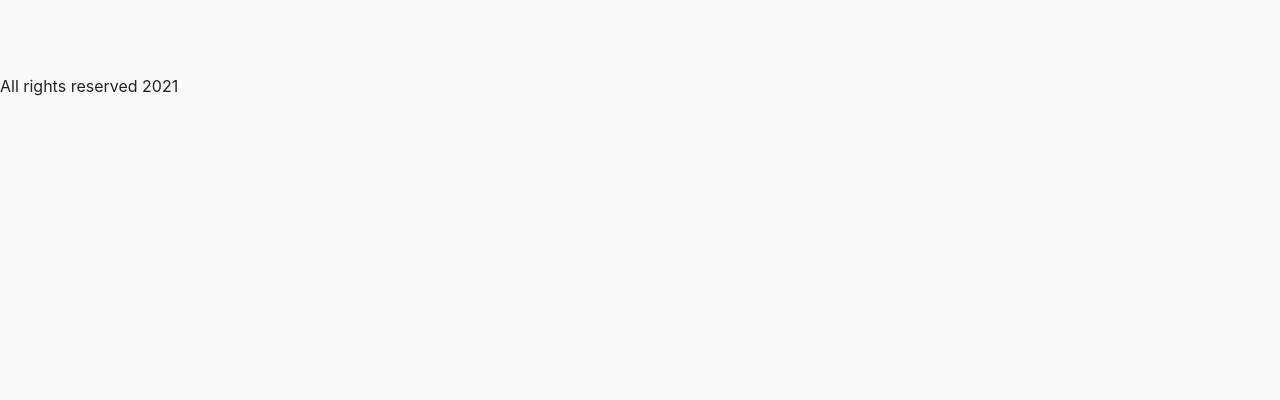
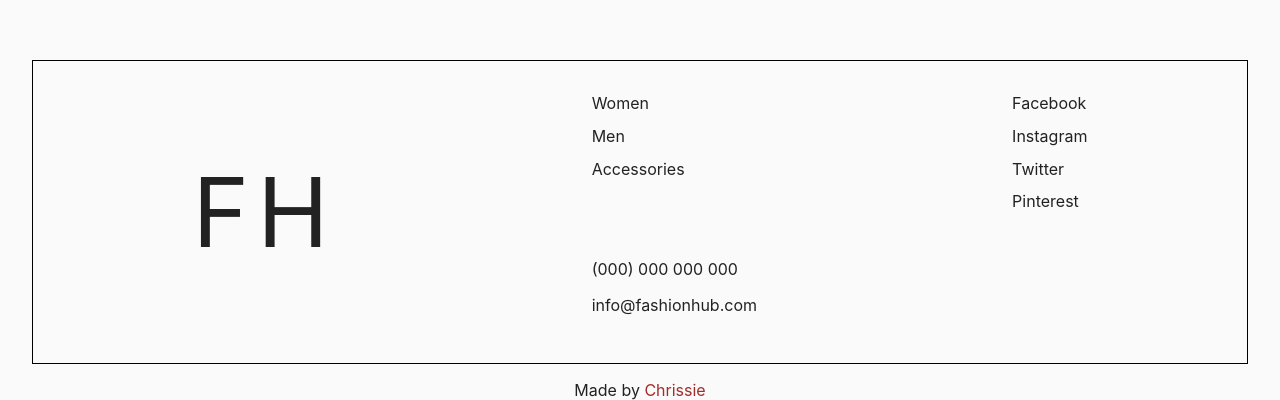
Before and after one commit to chrissiemhrk/fashion-hub, a React (Create React App) app in the folder frontend/: page / in a window 1280 px wide. Shown: the part 692-1092 px from the top of the page. Before the commit the page ends 800 px from the top, so only its background shows below. Built offline with nearby package versions, Linux system fonts and the light colour scheme.

Commit message:
feat: add footer

```diff
--- a/frontend/src/App.js
+++ b/frontend/src/App.js
@@ -39,7 +39,51 @@ function App() {
         </ul>
       </main>
       <footer>
-        <p>All rights reserved 2021</p>
+        <div className="footer-top">
+          <div className="logo">
+            <a href="/">FH</a>
+          </div>
+          <nav>
+            <ul className="shopping-category">
+              <li>
+                <a href="/women">Women</a>
+              </li>
+              <li>
+                <a href="/men">Men</a>
+              </li>
+              <li>
+                <a href="/accessories">Accessories</a>
+              </li>
+            </ul>
+            <ul className="contact">
+              <li>
+                <p>(000) 000 000 000</p>
+              </li>
+              <li>
+                <p>info@fashionhub.com</p>
+              </li>
+            </ul>
+          </nav>
+          <ul className="social-media">
+            <li>
+              <a href="facebook.com">Facebook</a>
+            </li>
+            <li>
+              <a href="instagram.com">Instagram</a>
+            </li>
+            <li>
+              <a href="twitter.com">Twitter</a>
+            </li>
+            <li>
+              <a href="pinterest.com">Pinterest</a>
+            </li>
+          </ul>
+        </div>
+        <div className="footer-bottom">
+          <p>
+            Made by <a href="https://twitter.com/chrissiemhrk">Chrissie</a>
+          </p>
+        </div>
       </footer>
     </div>
   );
--- a/frontend/src/App.scss
+++ b/frontend/src/App.scss
@@ -5,7 +5,7 @@
     "main"
     "footer";
   grid-template-columns: 1fr;
-  grid-template-rows: 5rem 1fr 3rem;
+  grid-template-rows: 7rem 1fr 3rem;
   height: 100vh;
 }
 
@@ -43,6 +43,12 @@ header {
         &:last-child {
           margin-right: 0rem;
         }
+
+        a {
+          &:hover {
+            color: #a22c29;
+          }
+        }
       }
     }
   }
@@ -54,4 +60,41 @@ main {
 
 footer {
   grid-area: footer;
+  padding-left: 2rem;
+  padding-right: 2rem;
+  a {
+    &:hover {
+      color: #a22c29;
+    }
+  }
+  .footer-top {
+    display: flex;
+    justify-content: space-around;
+    border: 1px solid #000;
+    padding: 2rem;
+
+    .logo {
+      font-size: 6rem;
+      letter-spacing: 0.5rem;
+      margin: auto 0rem;
+    }
+
+    ul {
+      li {
+        margin-bottom: 0.8rem;
+      }
+    }
+
+    .shopping-category {
+      margin-bottom: 5rem;
+    }
+  }
+
+  .footer-bottom {
+    text-align: center;
+
+    a {
+      color: #a22c29;
+    }
+  }
 }
```
